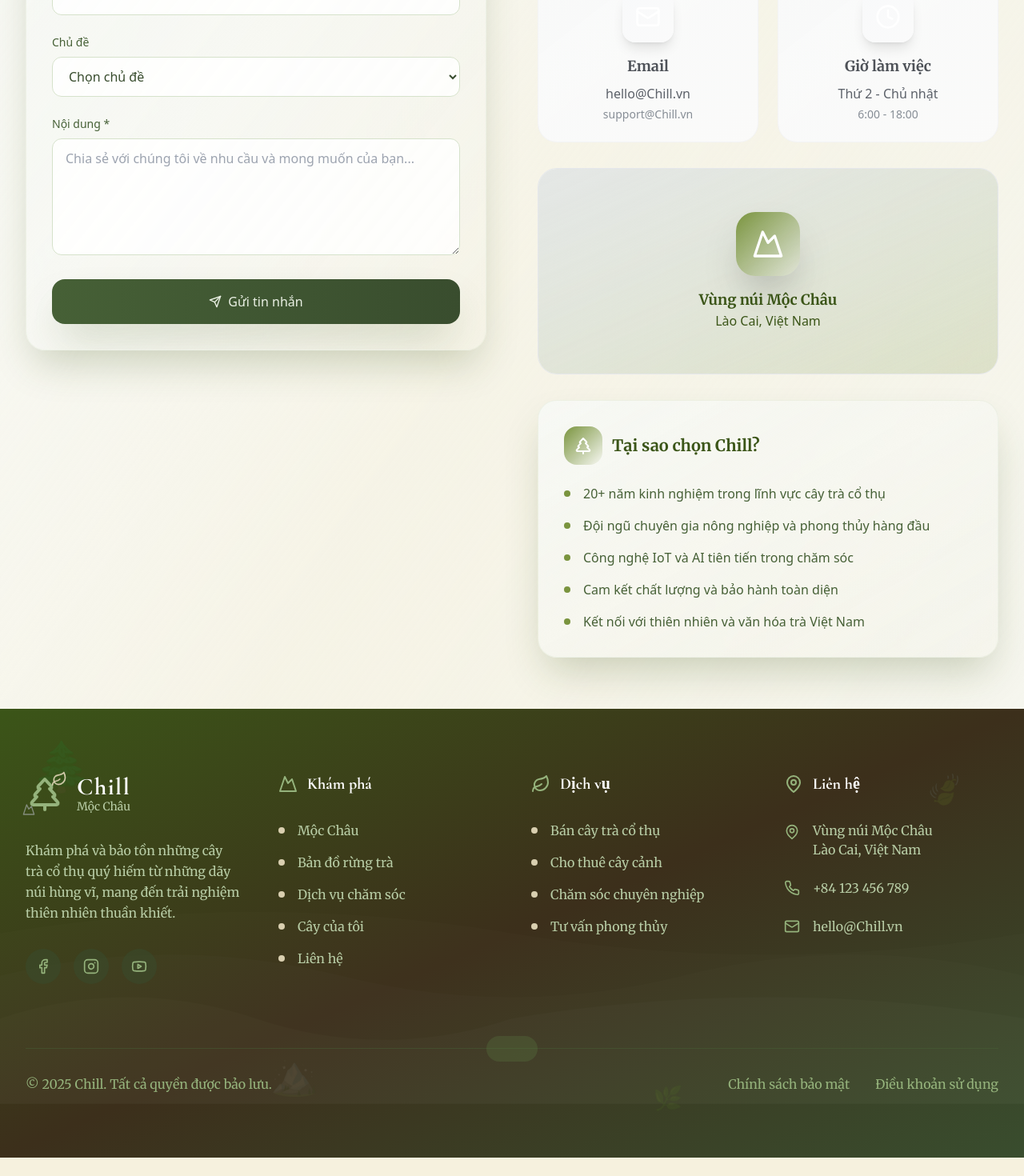
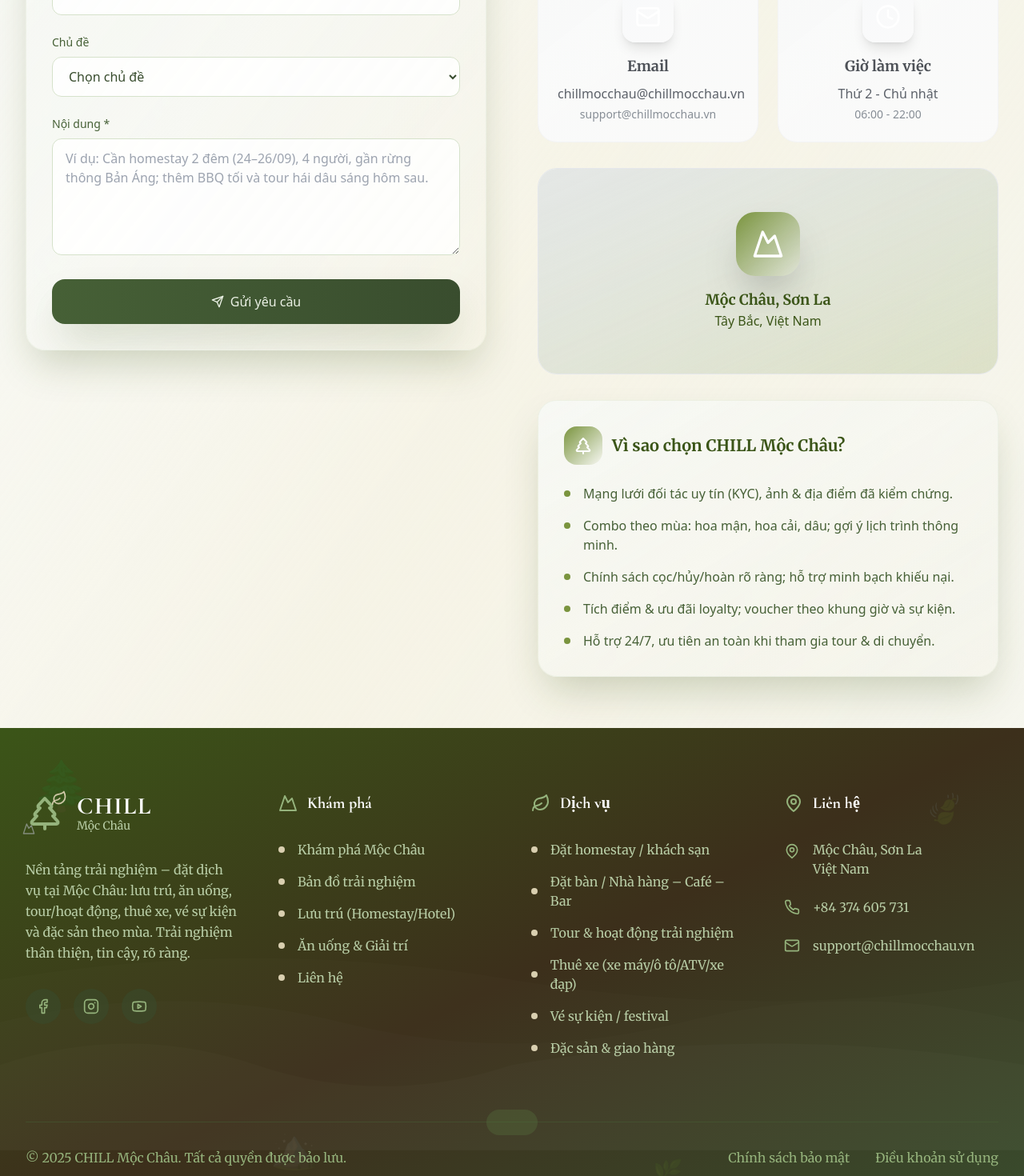
Before and after one commit to truongng-1108/chillmocchau, a React (Vite) app: page /contact in a window 1280 px wide. Shown: the part 840-2310 px from the top of the page at 80% size. Before the commit the page ends 2287 px from the top, so only its background shows below. Built offline with nearby package versions, Linux system fonts and the light colour scheme; some icons are missing.

Commit message:
fix: fix content

```diff
--- a/src/components/layout/Footer.tsx
+++ b/src/components/layout/Footer.tsx
@@ -127,13 +127,13 @@ const Footer = () => {
               <div className="flex items-center space-x-3 group">
                 <Phone className="h-4 w-4 text-forest-400 group-hover:text-forest-300 transition-colors duration-300" />
                 <span className="text-forest-300 group-hover:text-forest-200 transition-colors duration-300">
-                  +84 123 456 789
+                  +84 374 605 731
                 </span>
               </div>
               <div className="flex items-center space-x-3 group">
                 <Mail className="h-4 w-4 text-forest-400 group-hover:text-forest-300 transition-colors duration-300" />
                 <span className="text-forest-300 group-hover:text-forest-200 transition-colors duration-300">
-                  hello@chill.vn
+                  chillmocchau@chillmocchau.vn
                 </span>
               </div>
             </div>
--- a/src/components/layout/TreeRootFooter.tsx
+++ b/src/components/layout/TreeRootFooter.tsx
@@ -32,26 +32,26 @@ const TreeRootFooter = () => {
                 <Mountain className="absolute -bottom-1 -left-1 h-4 w-4 text-mountain-400 opacity-60" />
               </div>
               <div className="flex flex-col">
-                <span className="font-elegant font-bold text-3xl text-white tracking-wider">Chill</span>
+                <span className="font-elegant font-bold text-3xl text-white tracking-wider">CHILL</span>
                 <span className="text-sm text-forest-300 -mt-1 font-nature">Mộc Châu</span>
               </div>
             </div>
 
             <p className="text-forest-300 font-nature leading-relaxed">
-              Khám phá và bảo tồn những cây trà cổ thụ quý hiếm từ những dãy núi
-              hùng vĩ, mang đến trải nghiệm thiên nhiên thuần khiết.
+              Nền tảng trải nghiệm – đặt dịch vụ tại Mộc Châu: lưu trú, ăn uống, tour/hoạt động,
+              thuê xe, vé sự kiện và đặc sản theo mùa. Trải nghiệm thân thiện, tin cậy, rõ ràng.
             </p>
 
             <div className="flex space-x-4">
-              <div className="p-3 bg-forest-800/50 rounded-full hover:bg-forest-700/50 transition-colors duration-300 cursor-pointer group">
+              <a className="p-3 bg-forest-800/50 rounded-full hover:bg-forest-700/50 transition-colors duration-300 cursor-pointer group" aria-label="Facebook">
                 <Facebook className="h-5 w-5 text-forest-400 group-hover:text-forest-300" />
-              </div>
-              <div className="p-3 bg-forest-800/50 rounded-full hover:bg-forest-700/50 transition-colors duration-300 cursor-pointer group">
+              </a>
+              <a className="p-3 bg-forest-800/50 rounded-full hover:bg-forest-700/50 transition-colors duration-300 cursor-pointer group" aria-label="Instagram">
                 <Instagram className="h-5 w-5 text-forest-400 group-hover:text-forest-300" />
-              </div>
-              <div className="p-3 bg-forest-800/50 rounded-full hover:bg-forest-700/50 transition-colors duration-300 cursor-pointer group">
+              </a>
+              <a className="p-3 bg-forest-800/50 rounded-full hover:bg-forest-700/50 transition-colors duration-300 cursor-pointer group" aria-label="YouTube">
                 <Youtube className="h-5 w-5 text-forest-400 group-hover:text-forest-300" />
-              </div>
+              </a>
             </div>
           </div>
 
@@ -63,27 +63,27 @@ const TreeRootFooter = () => {
             </h3>
             <ul className="space-y-4 font-nature">
               <li>
-                <Link to="/products" className="text-forest-300 hover:text-forest-200 transition-colors duration-300 flex items-center group">
+                <Link to="/explore" className="text-forest-300 hover:text-forest-200 transition-colors duration-300 flex items-center group">
                   <span className="w-2 h-2 bg-vintage-400 rounded-full mr-4 group-hover:scale-150 transition-transform duration-300"></span>
-                  Mộc Châu
+                  Khám phá Mộc Châu
                 </Link>
               </li>
               <li>
                 <Link to="/maps" className="text-forest-300 hover:text-forest-200 transition-colors duration-300 flex items-center group">
                   <span className="w-2 h-2 bg-vintage-400 rounded-full mr-4 group-hover:scale-150 transition-transform duration-300"></span>
-                  Bản đồ rừng trà
+                  Bản đồ trải nghiệm
                 </Link>
               </li>
               <li>
-                <Link to="/services" className="text-forest-300 hover:text-forest-200 transition-colors duration-300 flex items-center group">
+                <Link to="/homestays" className="text-forest-300 hover:text-forest-200 transition-colors duration-300 flex items-center group">
                   <span className="w-2 h-2 bg-vintage-400 rounded-full mr-4 group-hover:scale-150 transition-transform duration-300"></span>
-                  Dịch vụ chăm sóc
+                  Lưu trú (Homestay/Hotel)
                 </Link>
               </li>
               <li>
-                <Link to="/my-tour" className="text-forest-300 hover:text-forest-200 transition-colors duration-300 flex items-center group">
+                <Link to="/food" className="text-forest-300 hover:text-forest-200 transition-colors duration-300 flex items-center group">
                   <span className="w-2 h-2 bg-vintage-400 rounded-full mr-4 group-hover:scale-150 transition-transform duration-300"></span>
-                  Cây của tôi
+                  Ăn uống & Giải trí
                 </Link>
               </li>
               <li>
@@ -104,19 +104,27 @@ const TreeRootFooter = () => {
             <ul className="space-y-4 font-nature">
               <li className="text-forest-300 flex items-center">
                 <span className="w-2 h-2 bg-vintage-400 rounded-full mr-4"></span>
-                Bán cây trà cổ thụ
+                Đặt homestay / khách sạn
               </li>
               <li className="text-forest-300 flex items-center">
                 <span className="w-2 h-2 bg-vintage-400 rounded-full mr-4"></span>
-                Cho thuê cây cảnh
+                Đặt bàn / Nhà hàng – Café – Bar
               </li>
               <li className="text-forest-300 flex items-center">
                 <span className="w-2 h-2 bg-vintage-400 rounded-full mr-4"></span>
-                Chăm sóc chuyên nghiệp
+                Tour & hoạt động trải nghiệm
               </li>
               <li className="text-forest-300 flex items-center">
                 <span className="w-2 h-2 bg-vintage-400 rounded-full mr-4"></span>
-                Tư vấn phong thủy
+                Thuê xe (xe máy/ô tô/ATV/xe đạp)
+              </li>
+              <li className="text-forest-300 flex items-center">
+                <span className="w-2 h-2 bg-vintage-400 rounded-full mr-4"></span>
+                Vé sự kiện / festival
+              </li>
+              <li className="text-forest-300 flex items-center">
+                <span className="w-2 h-2 bg-vintage-400 rounded-full mr-4"></span>
+                Đặc sản & giao hàng
               </li>
             </ul>
           </div>
@@ -131,20 +139,20 @@ const TreeRootFooter = () => {
               <div className="flex items-start space-x-4 group">
                 <MapPin className="h-5 w-5 text-forest-400 mt-1 group-hover:text-forest-300 transition-colors duration-300" />
                 <span className="text-forest-300 group-hover:text-forest-200 transition-colors duration-300">
-                  Vùng núi Mộc Châu<br />Lào Cai, Việt Nam
+                  Mộc Châu, Sơn La<br />Việt Nam
                 </span>
               </div>
               <div className="flex items-center space-x-4 group">
                 <Phone className="h-5 w-5 text-forest-400 group-hover:text-forest-300 transition-colors duration-300" />
-                <span className="text-forest-300 group-hover:text-forest-200 transition-colors duration-300">
-                  +84 123 456 789
-                </span>
+                <a href="tel:+84374605731" className="text-forest-300 group-hover:text-forest-200 transition-colors duration-300">
+                  +84 374 605 731
+                </a>
               </div>
               <div className="flex items-center space-x-4 group">
                 <Mail className="h-5 w-5 text-forest-400 group-hover:text-forest-300 transition-colors duration-300" />
-                <span className="text-forest-300 group-hover:text-forest-200 transition-colors duration-300">
-                  hello@Chill.vn
-                </span>
+                <a href="mailto:support@chillmocchau.vn" className="text-forest-300 group-hover:text-forest-200 transition-colors duration-300">
+                  support@chillmocchau.vn
+                </a>
               </div>
             </div>
           </div>
@@ -157,15 +165,15 @@ const TreeRootFooter = () => {
 
           <div className="flex flex-col md:flex-row justify-between items-center space-y-4 md:space-y-0">
             <p className="text-forest-400 font-nature">
-              &copy; 2025 Chill. Tất cả quyền được bảo lưu.
+              &copy; {new Date().getFullYear()} CHILL Mộc Châu. Tất cả quyền được bảo lưu.
             </p>
             <div className="flex items-center space-x-8 font-nature">
-              <span className="text-forest-400 hover:text-forest-300 transition-colors duration-300 cursor-pointer">
+              <Link to="/privacy" className="text-forest-400 hover:text-forest-300 transition-colors duration-300">
                 Chính sách bảo mật
-              </span>
-              <span className="text-forest-400 hover:text-forest-300 transition-colors duration-300 cursor-pointer">
+              </Link>
+              <Link to="/terms" className="text-forest-400 hover:text-forest-300 transition-colors duration-300">
                 Điều khoản sử dụng
-              </span>
+              </Link>
             </div>
           </div>
         </div>
--- a/src/components/ui/Button.tsx
+++ b/src/components/ui/Button.tsx
@@ -22,14 +22,14 @@ const Button: React.FC<ButtonProps> = ({
   disabled = false,
   type = 'button',
 }) => {
-  const baseClasses = 'inline-flex items-center justify-center font-medium rounded-2xl transition-all duration-300 focus:outline-none focus:ring-2 focus:ring-offset-2 relative overflow-hidden group';
+  const baseClasses = 'inline-flex items-center justify-center font-medium rounded-2xl transition-all duration-300 focus:outline-none focus:ring-2 focus:ring-offset-2 relative overflow-hidden group active:scale-95';
 
   const variantClasses = {
     primary: 'bg-gradient-to-r from-forest-600 to-moss-600 text-white hover:from-forest-500 hover:to-moss-500 focus:ring-forest-500 shadow-forest hover:shadow-xl hover:scale-105',
     secondary: 'bg-gradient-to-r from-mountain-600 to-mountain-700 text-white hover:from-mountain-500 hover:to-mountain-600 focus:ring-mountain-500 shadow-mountain hover:shadow-xl hover:scale-105',
     outline: 'border-2 border-forest-600 text-forest-600 hover:bg-forest-600 hover:text-white focus:ring-forest-500 hover:scale-105',
-    forest: 'bg-gradient-to-r from-forest-700 to-forest-800 text-forest-100 hover:from-forest-600 hover:to-forest-700 focus:ring-forest-500 shadow-forest hover:shadow-xl',
-    mountain: 'bg-gradient-to-r from-earth-600 to-earth-700 text-white hover:from-earth-500 hover:to-earth-600 focus:ring-earth-500 shadow-earth hover:shadow-xl',
+    forest: 'bg-gradient-to-r from-forest-700 to-forest-800 text-forest-100 hover:from-forest-600 hover:to-forest-700 focus:ring-forest-500 shadow-forest hover:shadow-xl hover:scale-105',
+    mountain: 'bg-gradient-to-r from-earth-600 to-earth-700 text-white hover:from-earth-500 hover:to-earth-600 focus:ring-earth-500 shadow-earth hover:shadow-xl hover:scale-105',
   };
 
   const sizeClasses = {
--- a/src/pages/Contact.tsx
+++ b/src/pages/Contact.tsx
@@ -28,29 +28,29 @@ const Contact = () => {
     {
       icon: MapPin,
       title: 'Địa chỉ',
-      content: 'Vùng núi Mộc Châu',
-      subContent: 'Lào Cai, Việt Nam',
+      content: 'Mộc Châu, Sơn La',
+      subContent: 'Tây Bắc, Việt Nam',
       color: 'from-forest-500 to-moss-500'
     },
     {
       icon: Phone,
       title: 'Điện thoại',
-      content: '+84 123 456 789',
+      content: '+84 374 605 731',
       subContent: 'Hỗ trợ 24/7',
       color: 'from-mountain-500 to-mountain-600'
     },
     {
       icon: Mail,
       title: 'Email',
-      content: 'hello@Chill.vn',
-      subContent: 'support@Chill.vn',
+      content: 'chillmocchau@chillmocchau.vn',
+      subContent: 'support@chillmocchau.vn',
       color: 'from-earth-500 to-earth-600'
     },
     {
       icon: Clock,
       title: 'Giờ làm việc',
       content: 'Thứ 2 - Chủ nhật',
-      subContent: '6:00 - 18:00',
+      subContent: '06:00 - 22:00',
       color: 'from-moss-500 to-forest-600'
     }
   ];
@@ -68,16 +68,15 @@ const Contact = () => {
         <div className="relative z-10 max-w-7xl mx-auto px-4 sm:px-6 lg:px-8 text-center">
           <div className="inline-flex items-center space-x-2 px-4 py-2 bg-forest-800/50 backdrop-blur-sm rounded-full mb-6 border border-forest-600/30">
             <Leaf className="h-4 w-4 text-forest-400" />
-            <span className="text-forest-200 text-sm font-medium">Kết nối với chúng tôi</span>
+            <span className="text-forest-200 text-sm font-medium">Kết nối với CHILL Mộc Châu</span>
           </div>
 
           <h1 className="text-4xl lg:text-6xl font-nature font-bold text-white mb-6">
             Liên Hệ Với
-            <span className="block text-forest-300">Chill</span>
+            <span className="block text-forest-300">CHILL Mộc Châu</span>
           </h1>
           <p className="text-xl text-forest-200 max-w-3xl mx-auto">
-            Chúng tôi luôn sẵn sàng hỗ trợ và tư vấn cho bạn về dịch vụ chăm sóc
-            cây trà cổ thụ và những câu chuyện từ rừng núi
+            Đội ngũ của chúng tôi sẵn sàng hỗ trợ bạn đặt homestay, ăn uống, tour/hoạt động, thuê xe, vé sự kiện và đặc sản theo mùa – nhanh, rõ ràng, đáng tin cậy.
           </p>
         </div>
       </div>
@@ -92,7 +91,7 @@ const Contact = () => {
                   <Send className="h-6 w-6 text-white" />
                 </div>
                 <h2 className="text-2xl font-nature font-bold text-forest-900">
-                  Gửi Tin Nhắn
+                  Gửi Yêu Cầu
                 </h2>
               </div>
 
@@ -155,10 +154,13 @@ const Contact = () => {
                     className="w-full px-4 py-3 bg-white/80 border border-forest-200 rounded-xl focus:outline-none focus:ring-2 focus:ring-forest-500 focus:border-transparent text-forest-800"
                   >
                     <option value="">Chọn chủ đề</option>
-                    <option value="purchase">Mua cây trà cổ thụ</option>
-                    <option value="rent">Thuê cây trà</option>
-                    <option value="care">Dịch vụ chăm sóc</option>
-                    <option value="consultation">Tư vấn phong thủy</option>
+                    <option value="homestay">Đặt homestay / khách sạn</option>
+                    <option value="restaurant">Đặt bàn / ăn uống</option>
+                    <option value="tour">Đặt tour / hoạt động trải nghiệm</option>
+                    <option value="vehicle">Thuê xe (xe máy/ô tô/ATV)</option>
+                    <option value="event">Vé sự kiện / festival</option>
+                    <option value="specialty">Đặc sản / giao hàng</option>
+                    <option value="policy">Khiếu nại / hoàn-hủy</option>
                     <option value="other">Khác</option>
                   </select>
                 </div>
@@ -174,13 +176,13 @@ const Contact = () => {
                     required
                     value={formData.message}
                     onChange={handleChange}
-                    placeholder="Chia sẻ với chúng tôi về nhu cầu và mong muốn của bạn..."
+                    placeholder="Ví dụ: Cần homestay 2 đêm (24–26/09), 4 người, gần rừng thông Bản Áng; thêm BBQ tối và tour hái dâu sáng hôm sau."
                     className="w-full px-4 py-3 bg-white/80 border border-forest-200 rounded-xl focus:outline-none focus:ring-2 focus:ring-forest-500 focus:border-transparent text-forest-800"
                   />
                 </div>
 
                 <Button type="submit" size="lg" icon={Send} className="w-full" variant="forest">
-                  Gửi tin nhắn
+                  Gửi yêu cầu
                 </Button>
               </form>
             </Card>
@@ -208,7 +210,7 @@ const Contact = () => {
               ))}
             </div>
 
-            {/* Map */}
+            {/* Map (placeholder visual) */}
             <Card variant="earth" className="overflow-hidden">
               <div className="h-64 bg-gradient-to-br from-earth-100 to-earth-200 flex items-center justify-center relative">
                 <div className="absolute inset-0 bg-gradient-to-br from-mountain-500/20 to-forest-500/20" />
@@ -217,10 +219,10 @@ const Contact = () => {
                     <Mountain className="h-10 w-10 text-white" />
                   </div>
                   <div className="text-earth-800 font-nature font-bold text-lg">
-                    Vùng núi Mộc Châu
+                    Mộc Châu, Sơn La
                   </div>
                   <div className="text-earth-600">
-                    Lào Cai, Việt Nam
+                    Tây Bắc, Việt Nam
                   </div>
                 </div>
               </div>
@@ -233,29 +235,29 @@ const Contact = () => {
                   <TreePine className="h-6 w-6 text-white" />
                 </div>
                 <h3 className="font-nature font-bold text-xl text-forest-900">
-                  Tại sao chọn Chill?
+                  Vì sao chọn CHILL Mộc Châu?
                 </h3>
               </div>
               <ul className="space-y-4 text-forest-700">
                 <li className="flex items-start">
                   <span className="w-2 h-2 bg-forest-500 rounded-full mt-2 mr-4 flex-shrink-0"></span>
-                  <span>20+ năm kinh nghiệm trong lĩnh vực cây trà cổ thụ</span>
+                  <span>Mạng lưới đối tác uy tín (KYC), ảnh & địa điểm đã kiểm chứng.</span>
                 </li>
                 <li className="flex items-start">
                   <span className="w-2 h-2 bg-forest-500 rounded-full mt-2 mr-4 flex-shrink-0"></span>
-                  <span>Đội ngũ chuyên gia nông nghiệp và phong thủy hàng đầu</span>
+                  <span>Combo theo mùa: hoa mận, hoa cải, dâu; gợi ý lịch trình thông minh.</span>
                 </li>
                 <li className="flex items-start">
                   <span className="w-2 h-2 bg-forest-500 rounded-full mt-2 mr-4 flex-shrink-0"></span>
-                  <span>Công nghệ IoT và AI tiên tiến trong chăm sóc</span>
+                  <span>Chính sách cọc/hủy/hoàn rõ ràng; hỗ trợ minh bạch khiếu nại.</span>
                 </li>
                 <li className="flex items-start">
                   <span className="w-2 h-2 bg-forest-500 rounded-full mt-2 mr-4 flex-shrink-0"></span>
-                  <span>Cam kết chất lượng và bảo hành toàn diện</span>
+                  <span>Tích điểm & ưu đãi loyalty; voucher theo khung giờ và sự kiện.</span>
                 </li>
                 <li className="flex items-start">
                   <span className="w-2 h-2 bg-forest-500 rounded-full mt-2 mr-4 flex-shrink-0"></span>
-                  <span>Kết nối với thiên nhiên và văn hóa trà Việt Nam</span>
+                  <span>Hỗ trợ 24/7, ưu tiên an toàn khi tham gia tour & di chuyển.</span>
                 </li>
               </ul>
             </Card>
```
Also changed, not shown: src/pages/Services.tsx (+4 -4 lines).
